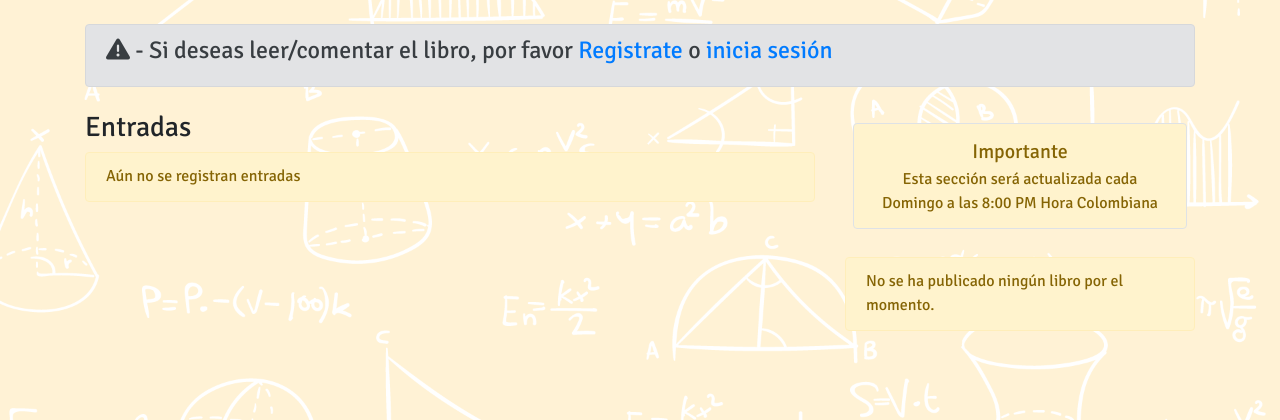
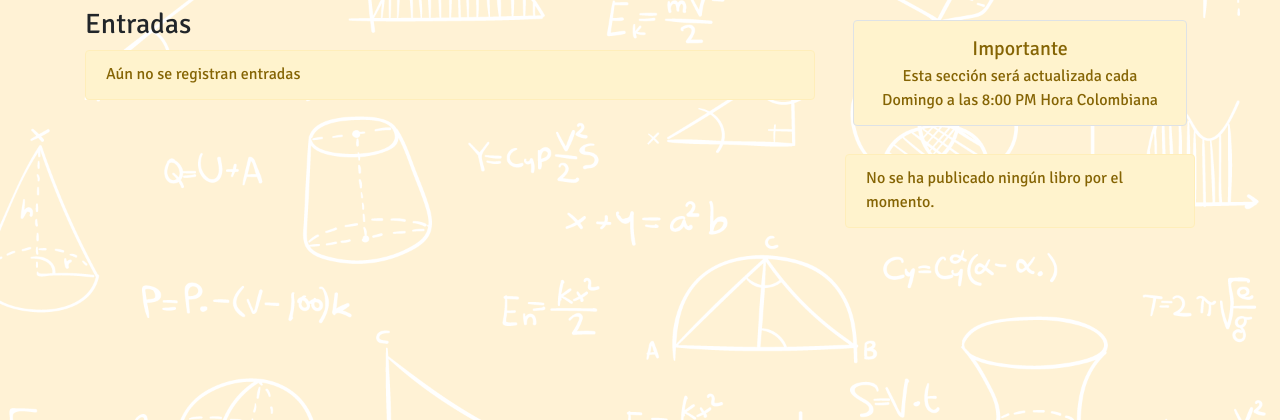
Before and after one commit to Diiego1500/frikiland, a Symfony app: template templates/book/index.html.twig in a window 1280 px wide. Shown: the part 68-488 px from the top of the page. Run offline with Twig, Linux system fonts and the light colour scheme; the template is opened without the code that fills it, so the values that code supplies are empty; some libraries are stand-ins or nearby versions.

Commit message:
agregado google analitycs y modificada entradad de libros

```diff
--- a/templates/book/index.html.twig
+++ b/templates/book/index.html.twig
@@ -5,21 +5,7 @@
 {% block body %}
     {{ parent() }}
     <div class="container">
-        {% if is_granted('IS_AUTHENTICATED_REMEMBERED') %}
-            {% set opacity = 1 %}
-            {% set disable = true %}
-        {% else %}
-            {% set opacity = 0.5 %}
-            {% set disable = false %}
-            <div class="alert alert-secondary my-4">
-                <h4>
-                    <i class="fa-solid fa-triangle-exclamation"></i> -
-                    Si deseas leer/comentar el libro, por favor <a
-                            href="{{ path('app_register') }}" style="opacity: 1 !important; ">Registrate</a> o
-                    <a href="{{ path('app_login') }}">inicia sesión</a>
-                </h4>
-            </div>
-        {% endif %}
+
 
         <div class="row my-2">
             <div class="col-md-8">
@@ -28,13 +14,9 @@
 
                     {% for entry in entries %}
                         <tr>
-                            <td style=" opacity: {{ opacity }}">
+                            <td>
                                 <span class="rounded-circle border py-1 px-2" >{{ entry_counter }}</span>
-                                {% if disable == true %}
-                                    {% set path_to_entry = path('book_entry', {id:entry.id}) %}
-                                {% else %}
-                                    {% set path_to_entry = '#' %}
-                                {% endif %}
+                                {% set path_to_entry = path('book_entry', {id:entry.id}) %}
                                 <a href="{{ path_to_entry }}">{{ entry.book.name }} - {{ entry.title }}</a>
                             </td>
                         </tr>
```
Also changed, not shown: templates/book/book-entry.html.twig (+0 -11 lines).
